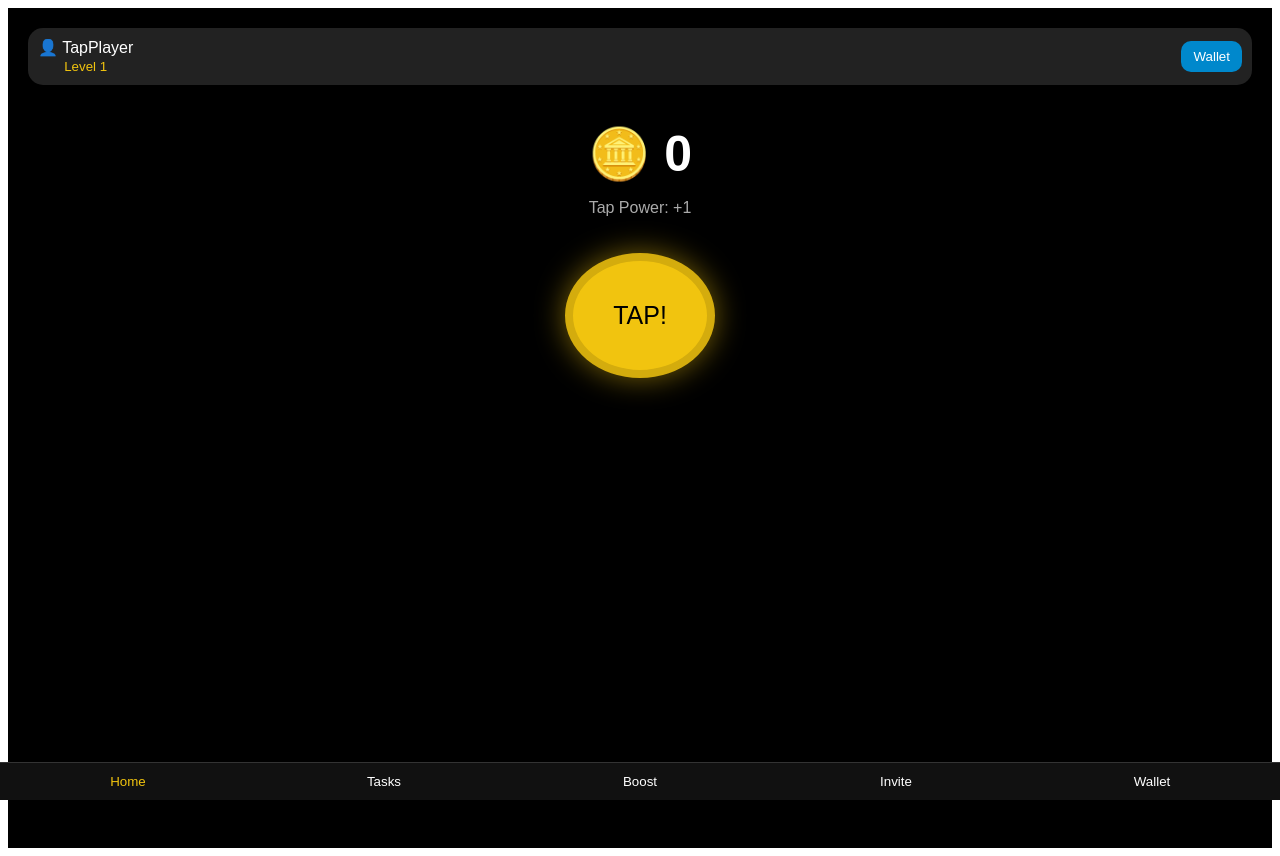
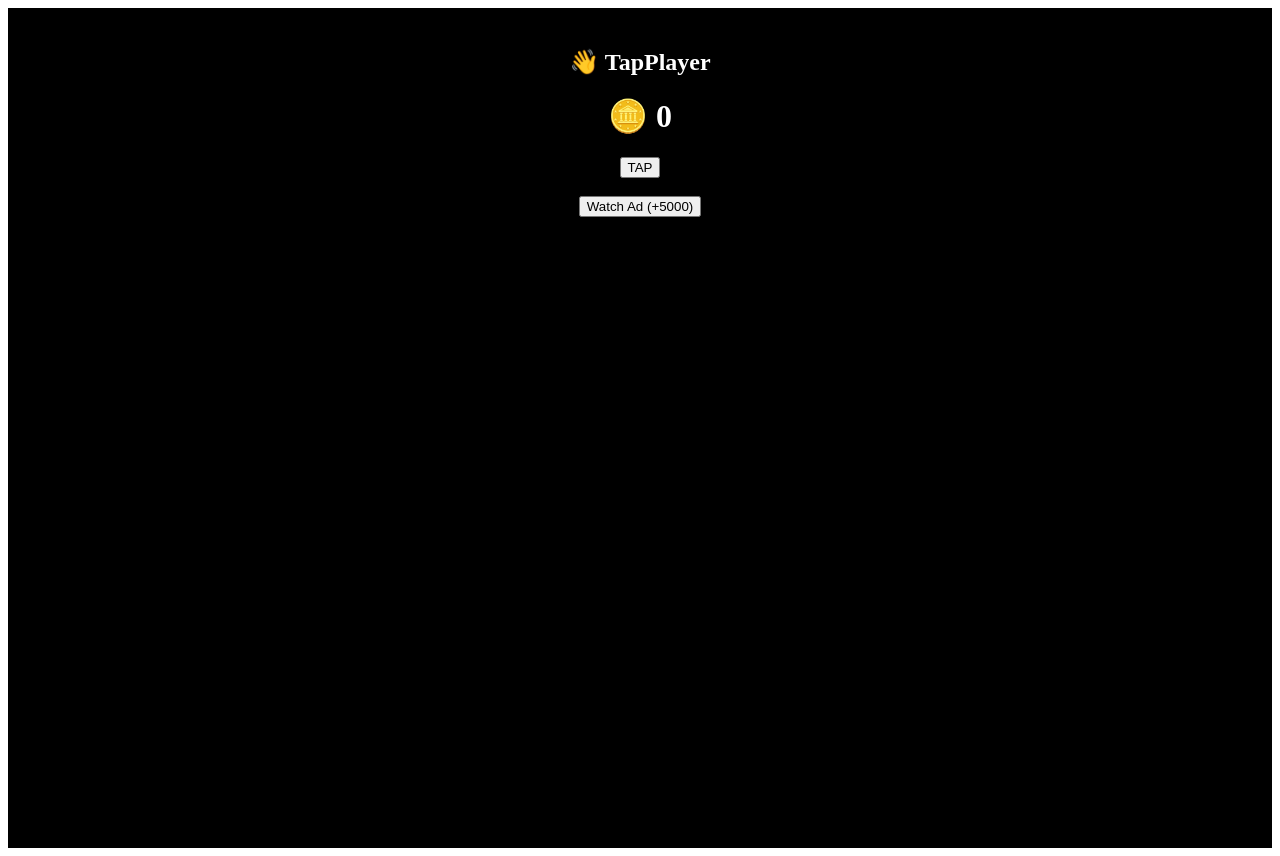
Before and after one commit to aberaejara587/final-ethio-coin, a React (Vite) app: page / in a window 1280 px wide. Built offline with nearby package versions, Linux system fonts and the light colour scheme.

Commit message:
Updated Ad logic and Block ID 22986

```diff
--- a/index.html
+++ b/index.html
@@ -5,11 +5,16 @@
     <meta name="viewport" content="width=device-width, initial-scale=1.0" />
     <title>Ethio Coin Game</title>
 
-    <script src="https://adsgram.ai/sdk/v1/adsgames.js"></script>
-    <script src="https://telegram.org/js/telegram-web-app.js"></script>
+    <!-- Adsgram SDK -->
+    <script src="https://adsgram.ai/sdk/v1/adsgames.js" defer></script>
+
+    <!-- Telegram WebApp -->
+    <script src="https://telegram.org/js/telegram-web-app.js" defer></script>
   </head>
   <body>
     <div id="root"></div>
+
+    <!-- React entry -->
     <script type="module" src="/src/main.jsx"></script>
   </body>
 </html>
--- a/src/App.jsx
+++ b/src/App.jsx
@@ -18,6 +18,7 @@ function App() {
 
   const [user, setUser] = useState({ first_name: "TapPlayer", username: "" });
 
+  // Telegram WebApp init
   useEffect(() => {
     const tg = window.Telegram?.WebApp;
     if (tg) {
@@ -30,26 +31,38 @@ function App() {
     }
   }, []);
 
+  // ADSGRAM SDK LOAD (IMPORTANT)
+  useEffect(() => {
+    if (!window.Adsgram) {
+      const script = document.createElement("script");
+      script.src = "https://adsgram.ai/sdk.js";
+      script.async = true;
+      document.body.appendChild(script);
+    }
+  }, []);
+
   useEffect(() => {
     localStorage.setItem('balance', balance.toString());
     localStorage.setItem('level', level.toString());
     localStorage.setItem('tapValue', tapValue.toString());
   }, [balance, level, tapValue]);
 
-  // --- ADSGRAM LOGIC (BLOCK ID: 22986) ---
+  // ADSGRAM SHOW AD
   const showAd = () => {
     if (window.Adsgram) {
-      // Block ID haaraa kanaan bakka bu'eera
       const AdController = window.Adsgram.init({ blockId: "22986" });
 
-      AdController.show().then((result) => {
-        setBalance(prev => prev + 5000);
-        alert("Baga gammadde! Beeksisa daawwattee +5000 🪙 argatteetta.");
-      }).catch((error) => {
-        alert("Beeksisa xumuruu qabda!");
-      });
+      AdController.show()
+        .then(() => {
+          setBalance(prev => prev + 5000);
+          alert("Ad ilaalte! +5000 🪙");
+        })
+        .catch(() => {
+          alert("Ad xumuruu qabda.");
+        });
+
     } else {
-      alert("SDK ammayyuu hin fe'amne. Maaloo daqiiqaa 1 eegii 'Reload' godhi.");
+      alert("Adsgram SDK hin fe'amne.");
     }
   };
 
@@ -60,98 +73,17 @@ function App() {
     }
   };
 
-  const handleDepositLevelUp = () => {
-    const confirmPay = window.confirm(`Level ${level + 1} gahuuf 0.5 TON deposit gochuu barbaadduu?`);
-    if (confirmPay) {
-      window.open(`https://t.me/wallet/start?startapp=deposit`, '_blank');
-      setLevel(prev => prev + 1);
-      setTapValue(prev => prev + 2);
-    }
-  };
+  return (
+    <div style={{ textAlign: 'center', background: '#000', color: 'white', minHeight: '100vh', padding: '20px' }}>
+      <h2>👋 {user.first_name}</h2>
+      <h1>🪙 {balance}</h1>
 
-  const botLink = "https://t.me/Ethio_Coin1_bot";
+      <button onClick={handleTap}>TAP</button>
+      <br /><br />
 
-  return (
-    <div style={{ textAlign: 'center', fontFamily: 'Arial', padding: '20px', color: 'white', backgroundColor: '#000', minHeight: '100vh' }}>
-
-      {/* Header */}
-      <div style={{ display: 'flex', justifyContent: 'space-between', alignItems: 'center', background: '#222', padding: '10px', borderRadius: '15px' }}>
-        <div>
-          <span>👤 {user.first_name}</span><br/>
-          <small style={{ color: '#f1c40f' }}>Level {level}</small>
-        </div>
-        <button onClick={() => setTab('wallet')} style={{ background: '#0088cc', color: 'white', border: 'none', padding: '8px 12px', borderRadius: '10px' }}>Wallet</button>
-      </div>
-
-      {/* Home Tab */}
-      {tab === 'home' && (
-        <div style={{ marginTop: '40px' }}>
-          <div style={{ fontSize: '50px', fontWeight: 'bold' }}>🪙 {balance}</div>
-          <p style={{ color: '#aaa' }}>Tap Power: +{tapValue}</p>
-          <button
-            onClick={handleTap}
-            style={{
-              marginTop: '20px', padding: '40px', borderRadius: '50%', fontSize: '25px',
-              backgroundColor: '#f1c40f', border: '8px solid #d4ac0d', cursor: 'pointer',
-              boxShadow: '0 0 30px rgba(241, 196, 15, 0.5)'
-            }}
-          >TAP!</button>
-        </div>
-      )}
-
-      {/* Tasks Tab */}
-      {tab === 'tasks' && (
-        <div style={{ textAlign: 'left' }}>
-          <h3>Tasks & Rewards</h3>
-          <div style={{ background: '#222', padding: '15px', borderRadius: '15px', marginBottom: '10px' }}>
-            <p>Watch Ad & Earn Maallaqa</p>
-            <button onClick={showAd} style={{ width: '100%', padding: '12px', background: '#e74c3c', color: 'white', border: 'none', borderRadius: '10px', fontWeight: 'bold' }}>
-              Watch Video (+5000 🪙)
-            </button>
-          </div>
-          <button onClick={() => setBalance(balance + 1000)} style={{ width: '100%', padding: '15px', borderRadius: '10px', background: '#27ae60', color: 'white', border: 'none' }}>
-            Daily Reward +1000 🎁
-          </button>
-        </div>
-      )}
-
-      {/* Boost Tab */}
-      {tab === 'upgrade' && (
-        <div>
-          <h3>Boost Level</h3>
-          <button onClick={handleDepositLevelUp} style={{ width: '100%', padding: '15px', background: '#f39c12', color: 'white', border: 'none', borderRadius: '10px', fontWeight: 'bold', marginBottom: '10px' }}>
-            Deposit 0.5 TON to Level Up 🚀
-          </button>
-        </div>
-      )}
-
-      {/* Invite Tab */}
-      {tab === 'invite' && (
-        <div style={{ marginTop: '40px' }}>
-          <h2>Invite & Earn</h2>
-          <button onClick={() => window.open(`https://t.me/share/url?url=${botLink}&text=Ethio Coin sassaabbadhu!`, '_blank')} style={{ width: '100%', padding: '15px', background: '#3498db', color: 'white', border: 'none', borderRadius: '10px' }}>
-            Invite a Friend 🚀
-          </button>
-        </div>
-      )}
-
-      {/* Wallet Tab */}
-      {tab === 'wallet' && (
-        <div style={{ marginTop: '40px' }}>
-          <h2>TON Wallet</h2>
-          <button onClick={() => alert("Connecting...")} style={{ width: '100%', padding: '15px', background: '#0088cc', color: 'white', border: 'none', borderRadius: '10px' }}>Connect Wallet</button>
-        </div>
-      )}
-
-      {/* Navigation */}
-      <div style={{ position: 'fixed', bottom: 0, left: 0, width: '100%', display: 'flex', background: '#111', padding: '10px 0', borderTop: '1px solid #333' }}>
-        <button onClick={() => setTab('home')} style={{ flex: 1, background: 'none', border: 'none', color: tab === 'home' ? '#f1c40f' : 'white' }}>Home</button>
-        <button onClick={() => setTab('tasks')} style={{ flex: 1, background: 'none', border: 'none', color: tab === 'tasks' ? '#f1c40f' : 'white' }}>Tasks</button>
-        <button onClick={() => setTab('upgrade')} style={{ flex: 1, background: 'none', border: 'none', color: tab === 'upgrade' ? '#f1c40f' : 'white' }}>Boost</button>
-        <button onClick={() => setTab('invite')} style={{ flex: 1, background: 'none', border: 'none', color: tab === 'invite' ? '#f1c40f' : 'white' }}>Invite</button>
-        <button onClick={() => setTab('wallet')} style={{ flex: 1, background: 'none', border: 'none', color: tab === 'wallet' ? '#0088cc' : 'white' }}>Wallet</button>
-      </div>
-
+      <button onClick={showAd}>
+        Watch Ad (+5000)
+      </button>
     </div>
   );
 }
```
